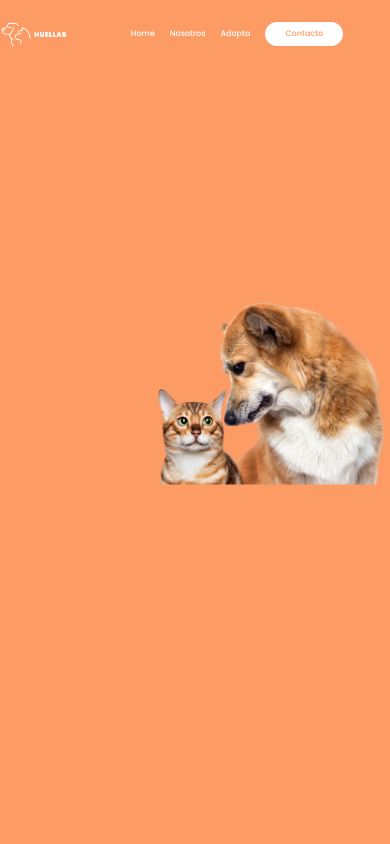
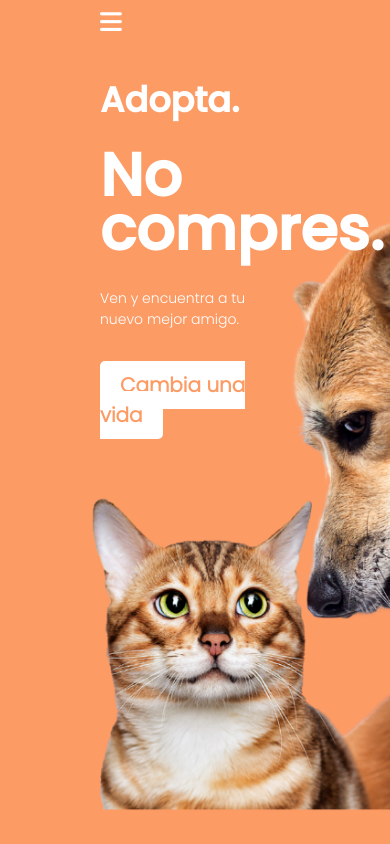
Before and after one commit to honeym0n/Landing-Page-Portfolio, a plain HTML site: page Website/index.html in a window 390 px wide. Drawn offline with Linux system fonts and the light colour scheme.

Commit message:
Actualizando pagina

```diff
--- a/Website/index.css
+++ b/Website/index.css
@@ -9,308 +9,202 @@
 }
 
 * {
-  font-family: "Tania2";
-
   margin: 0;
   padding: 0;
   box-sizing: border-box;
+  font-family: "Tania";
 }
 
-.wrapper {
-  max-width: 1400px;
-  margin-right: 12%;
+header .logo {
+  width: 150px;
+  height: 150px;
+
 }
 
-body {
-  background-color: #FD9B65;
+section {
+  position: relative;
+  width: 100%;
+  min-height: 100vh;
+  display: flex;
+  flex-direction: column;
+  justify-content: flex-start;
+  background: url(./imagenes/mascotas-6.png)no-repeat;
+  background-size: cover;
+  background-position: center;
 }
 
 header {
+  position: relative;
+  top: 0;
   width: 100%;
+  padding: 10px 100px;
+  display: flex;
+  justify-content: space-between;
+  align-items: center;
+}
 
+header .navigation a{
+  color:white;
+
+  text-decoration: none;
+  font-weight: 600;
+  letter-spacing: 1px;
+  padding: 2px 15px;
+  border-radius: 20px;
+  transition: 0.3s;
 
 }
 
-header nav{
-
-  display: flex;
-  align-items: center;
-  justify-content: space-between;
+header .navigation a:not(:last-child) {
+  margin-right: 30px;
+}
+header .navigation a:hover {
+  background: white;
+  color: #FD9B65;
 }
 
-header nav img {
-  width: 20%;
-
+.content {
+  max-width: 650px;
+  margin: 60px 100px;
 }
 
-.links {
-  display: flex;
-  gap: 15px;
+.content .info h2 {
+  font-family: "Tania2";
+  color: white;
+  font-size: 60px;
+
+  line-height: 20px;
+  margin-bottom: 30px;
 }
 
-.links .link {
+.content .info h2 span{
+  font-family: "Tania2";
   color: white;
-  font-size: 0.5rem;
-  text-decoration: none;
-  padding: 6px 0;
-  transition: all 0, 3s;
-}
+  font-size: 60px;
 
-.links .link:hover {
-  transform: scale(1.1);
-}
-
-
-.links .link.active {
-  border-radius: 20px;
-  background-color: white;
-  color: #FD9B65;
-  padding: 6px 20px;
+  line-height: 50px;
+  margin-bottom: 50px;
 }
 
 
 
 
-.mascotas {
-
-
-
-
-  position: absolute;
-  bottom: 40%;
-  left: 40%;
-  width: 60%;
+.content .info p {
+  font-size: 20px;
+  color: white;
+  margin-bottom: 40px;
 }
 
-.main-page {
-  background-color: black;
+.content .info-btn {
+  font-size: 20px;
+  color: #FD9B65;
+  background: white;
+  text-decoration: none;
+  font-weight: 700;
+  padding: 10px 20px;
+  border-radius: 5px;
+  transition: 0.3s;
+}
+
+.content .info-btn:hover {
+  background: #FA8857;
+  color: white;
+}
+
+label {
+  display: none;
+}
+
+#check {
+  z-index: 3;
+  display: none;
+}
+
+/*
+RESPONSIVE STYLES */
+
+@media (max-width: 960px) {
+  header .navigation {
+    display: none;
+  }
+
+  label {
+    color: white;
+    display: block;
+    font-size: 25px;
+    cursor: pointer;
+  }
+
+  label .close-btn {
+    display: none;
+  }
+
+  #check:checked ~ header .navigation {
+    z-index: 2;
+    position: fixed;
+    background: black;
+    top: 0;
+    bottom: 0;
+    left: 0;
+    right: 0;
+    display: flex;
+    flex-direction: column;
+    justify-content: center;
+    align-items: center;
+  }
+  #check:checked ~ header .navigation a{
+   margin-right: 0;
+   margin-bottom: 50px;
+   letter-spacing: 2px;
+  }
+
+  #check:checked ~ header label .menu-btn {
+    display: none;
+  }
+
+  #check:checked ~ header label .close-btn {
+    z-index: 2;
+    display: block;
+    position: fixed;
+  }
+
+  label .menu-btn {
+    position: absolute;
+  }
+
+  header .logo {
+    position: absolute;
+    bottom: -6px;
+  }
+
+  .content .info h2 {
+    font-size: 45px;
+    line-height: 55px;
+  }
+
+  .content .info h2 span {
+    font-size: 40xp;
+    font-weight: 600;
+  }
+
+  .content .info p {
+    font-size: 14px;
+  }
 
 }
 
+@media (max-width: 560px) {
+  .content .info h2 {
+    font-size: 35px;
+    line-height: 40px;
+  }
 
+  .content .info h2 span {
+    font-size: 30xp;
+    font-weight: 600;
+  }
 
-
-
-
-
-
-
-
-
-
-
-
-
-
-
-
-
-
-
-
-
-
-
-
-
-
-
-
-
-
-
-
-
-/* * {
-  box-sizing: border-box;
-  margin: 0;
-  padding: 0;
-  font-family: "Tania2";
-  font-size: 16px;
+  .content .info p {
+    font-size: 14px;
+  }
 }
-
-body {
-  background-color: #f5f5f5;
-}
-
-.header {
-  display: flex;
-  justify-content: space-between;
-
-  align-items: center;
-  height: 90px;
-}
-.header .logo img {
-  height: 150px;
-  width: 150px;
-  margin-left: 30px;
-  margin-top: 8px;
-  transition: all 0, 3s;
-}
-
-.header .logo img:hover {
-  transform: scale(1.2);
-}
-
-.header .logo {
-  cursor: pointer;
-}
-
-.header .nav-links {
-  list-style: none;
-  margin-right: auto;
-}
-
-.header .nav-links li {
-  display: inline-block;
-  padding: 0 20px;
-}
-
-.header .nav-links li:hover {
-  transform: scale(1.1);
-}
-
-.header .nav-links a {
-  color: black;
-  text-decoration: none;
-}
-
-.header .nav-links a:hover {
-  color: #f7b23a;
-}
-
-.logito1 img {
-  width: 17px;
-  cursor: pointer;
-
-  margin-left: 290px;
-
-  transition: all 0, 3s;
-}
-
-.logito1 img:hover {
-  transform: scale(1.1);
-}
-.logito2 img {
-  height: 17px;
-  cursor: pointer;
-  transition: all 0, 3s;
-}
-.logito2 img:hover {
-  transform: scale(1.1);
-}
-
-.iniciar-sesion a{
-  display: inline-block;
-  text-decoration: none;
-  color: #f7b23a;
-  transition: all 0, 3s;
-}
-
-.iniciar-sesion a:hover {
-  transform: scale(1.1);
-}
-
-.header .boton button {
-  display: inline-block;
-  width: 120px;
-
-  height: 35px;
-  background: #f7b23a;
-  color: white;
-  border: none;
-  border-radius: 30px;
-  margin-right: 30px;
-  cursor: pointer;
-  transition: all 0, 3s;
-}
-
-.header .boton button:hover {
-  transform: scale(1.1);
-}
-
-.buscar {
-  position: absolute;
-  left: 750px;
-
-}
-
-.buscar input {
-margin-left: 50px;
-
-
-  width: 220px;
-  height: 30px;
-  border: none;
-  border-radius: 30px;
-  background: white;
-
-  transition: all 0.6s ease;
-  font-family: "Tania";
-  font-size: 15px;
-}
-
-
-
-
-.hero__texts {
-  position: absolute;
-  top: 200px;
-  left: 150px;
-}
-
-.hero__title{
-  font-size: 50px;
-}
-
-.otro-color{
-
-  font-size: 50px;
-  color: #f7b23a;
-}
-
-.hero__paragraph{
-  font-size: 18px;
-  margin: 0 0 35px 0;
-
-
-}
-
-.otro-color2{
-color: #f7b23a;
-font-size: 18px;
-}
-
-.btn button{
-width: 200px;
-height: 35px;
-
-  font-size: 20px;
-  background-color:#f7b23a;
-  color: white;
-  border: none;
-
-  cursor: pointer;
-  transition: all 0, 3s;
-}
-
-.btn button:hover{
-  transform: scale(1.1);
-}
-
-
-
-.hero__picture {
-  position: absolute;
-  top:70px;
-  right: 150px;
-
-} */
-
-
-
-.hero__picture img{
-  display: inline-block;
-  width: 550px;
-  height: 550px;
-}
--- a/Website/index.html
+++ b/Website/index.html
@@ -5,37 +5,38 @@
     <meta charset="UTF-8">
     <meta http-equiv="X-UA-Compatible" content="IE=edge">
     <meta name="viewport" content="width=device-width, initial-scale=1.0">
-    <title>Navbar</title>
-
+    <title>Landing Page</title>
+    <script src="https://kit.fontawesome.com/d9a429e5e4.js" crossorigin="anonymous"></script>
     <link rel="stylesheet" href="index.css">
 </head>
 
 <body>
-    <div>
+
+    <section>
+        <input type="checkbox" id="check">
         <header>
-            <nav class="wrapper">
-                <img src="./imagenes/logo.png">
-                <div class="links">
-                    <a href="#" class="link">Home</a>
-                    <a href="#" class="link">Nosotros</a>
-                    <a href="#" class="link">Adopta</a>
-                    <a href="#" class="link active">Contacto</a>
-                </div>
-
-            </nav>
-
-
+            <img class="logo" src="./imagenes/logo.png">
+            <div class="navigation">
+                <a href="#">Home</a>
+                <a href="#">Nosotros</a>
+                <a href="#">Adopta</a>
+                <a href="#">Donaciones</a>
+                <a href="#">Contacto</a>
+            </div>
+            <label for="check">
+                <i class="fas fa-bars menu-btn"></i>
+                <i class="fas fa-times close-btn"></i>
+            </label>
         </header>
-        <img class="mascotas" src="./imagenes/mascotas.png">
-    </div>
-
-<main class="main-page">
-
-
-
-
-
-</main>
+        <div class="content">
+            <div class="info">
+                <h2>Adopta.</h2>
+                <h2><span>No compres.</span></h2>
+                <p>Ven y encuentra a tu nuevo mejor amigo.</p>
+                <a href="#" class="info-btn">Cambia una vida</a>
+            </div>
+        </div>
+    </section>
 
 
 
@@ -58,76 +59,6 @@
 
 
 
-
-
-
-
-    <!-- <header class="header">
-        <div class="logo">
-            <img src="./imagenes/tjv (3).png" alt="Logo">
-        </div>
-
-        <nav>
-            <ul class="nav-links">
-                <li><a href="#">Home</a></li>
-                <li><a href="#">Nosotros</a></li>
-                <li><a href="#">Adopta</a></li>
-                <li><a href="#">Donaciones</a></li>
-                <li><a href="#">Contacto</a></li>
-            </ul>
-        </nav>
-
-        <div class="buscar">
-            <input type="text">
-        </div>
-
-
-
-        BOTON REGISTRARSE E INICIAR SESION
-
-        <div class="logito1">
-            <img src="./imagenes/buscador.png">
-        </div>
-
-        <div class="logito2">
-            <img src="./imagenes/compras.png">
-        </div>
-
-
-        <div class="iniciar-sesion">
-            <a href="#">Iniciar sesion</a>
-        </div>
-
-        <a href="#" class="boton"><button>Registrarse</button></a>
-
-
-        SECTION
-
-    <section class="hero__main">
-
-
-
-        <div class="hero__texts">
-            <h1 class="hero__title">Adopta.</h1>
-            <h1 class="otro-color">No compres.</h1>
-
-            <p class="hero__paragraph">Ven y encuentra a tu nuevo <span class="otro-color2">mejor amigo.</span></p>
-
-          <a href="#" class="btn"><button>Cambia una vida</button></a>
-        </div>
-
-
-        <figure class="hero__picture">
-            <img src="./imagenes/adopcion.png" class="mascotas">
-        </figure>
-
-    </section>
-
-
-
-    NUESTROS SERVICIOS -->
-
-    <!-- </header> -->
 </body>
 
 </html>
```
Also changed, not shown: Website/imagenes/mascotas-2.png (added), Website/imagenes/mascotas-3.png (added), Website/imagenes/mascotas-4.png (added), Website/imagenes/mascotas-5.png (added), Website/imagenes/mascotas-6.png (added).
